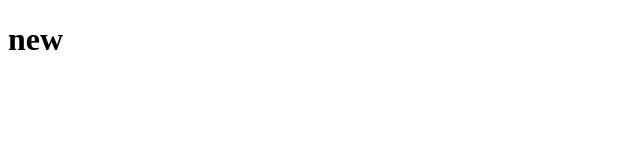
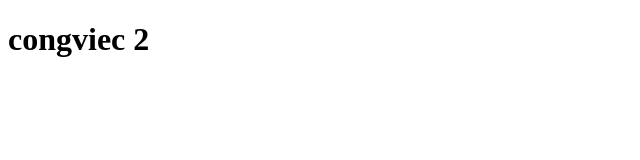
Before and after one commit to Neji73/buoi15, a plain HTML site: page new1.html in a window 1280 px wide. Shown: the whole page, without its empty margins (0-640 px from the left). Drawn offline with Linux system fonts and the light colour scheme.

Commit message:
2.congviec2 commit lan 1

```diff
--- a/new1.html
+++ b/new1.html
@@ -6,6 +6,6 @@
     <title>Document</title>
   </head>
   <body>
-    <h1>new</h1>
+    <h1>congviec 2</h1>
   </body>
 </html>
```
